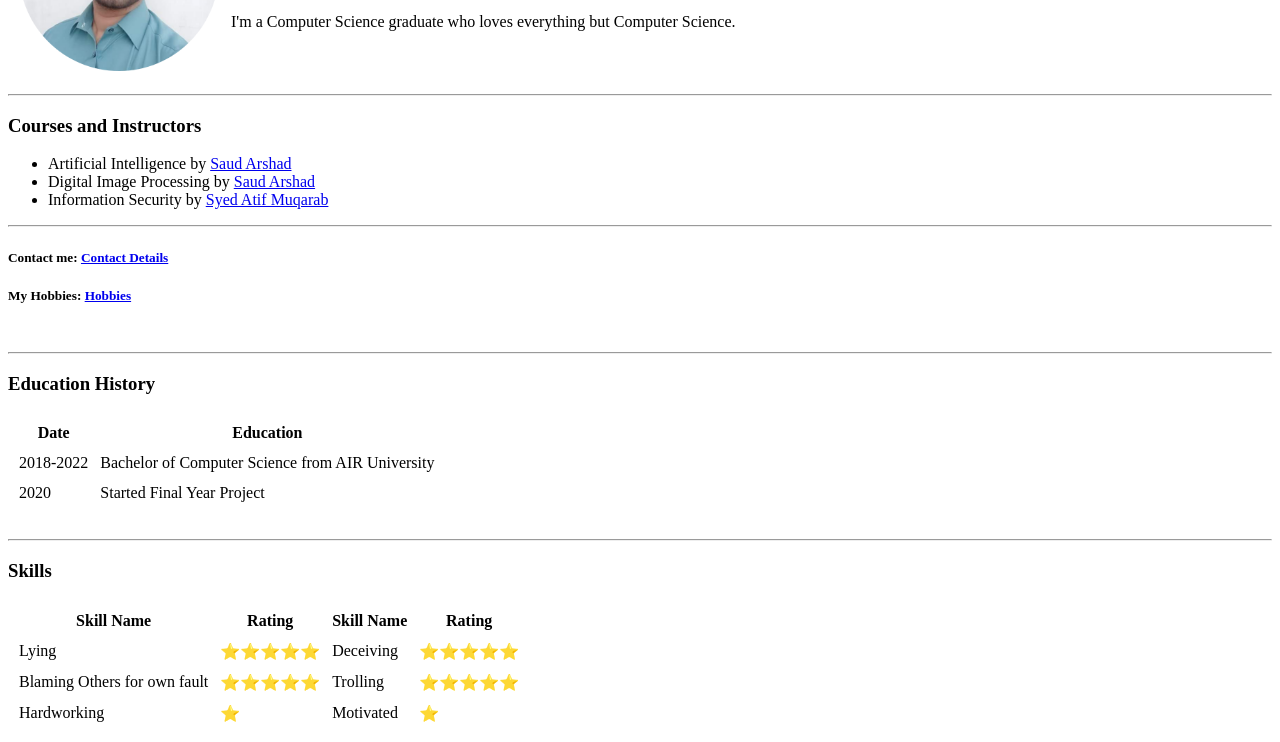
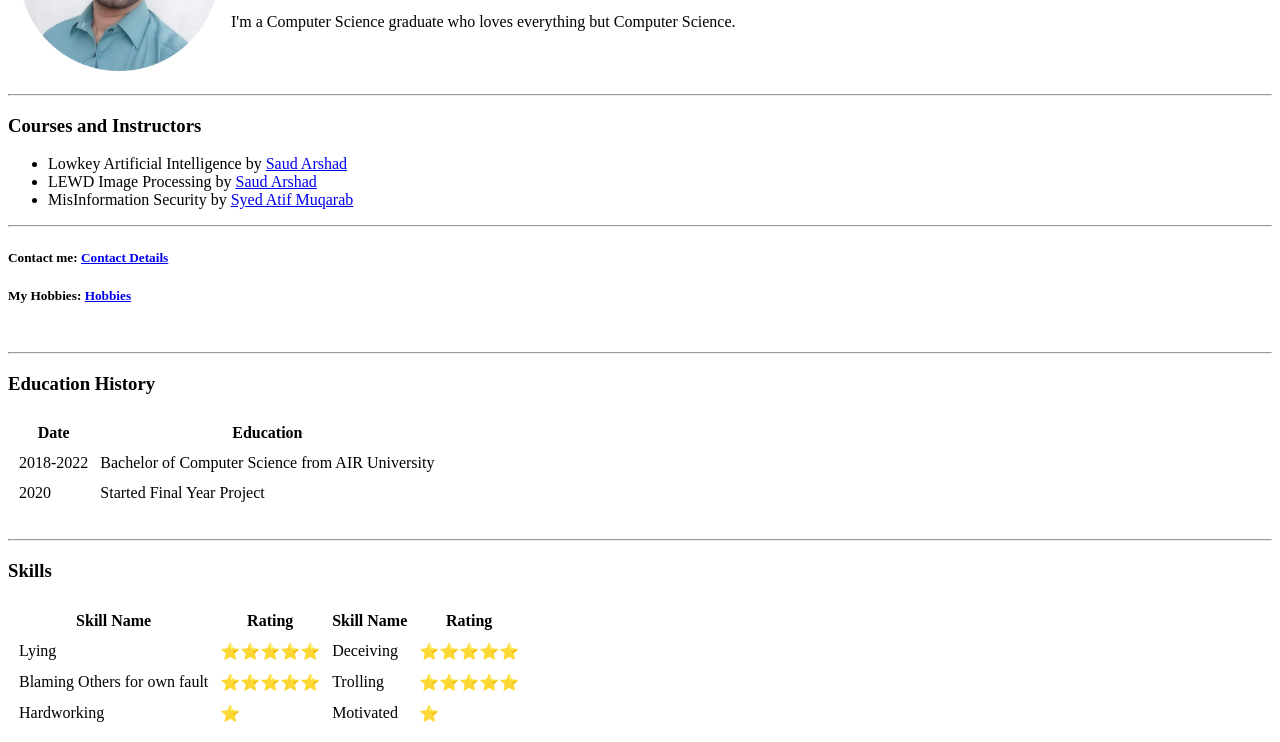
Before and after one commit to Adnan-Gondal/cv, a plain HTML site: page index.html in a window 1280 px wide. Shown: the part 148-890 px from the top of the page. Drawn offline with Linux system fonts and the light colour scheme.

Commit message:
Added initial CV info

```diff
--- a/index.html
+++ b/index.html
@@ -35,21 +35,21 @@
     <h3>Courses and Instructors</h3>
     <ul>
       <li>
-        Artificial Intelligence by
+        Lowkey Artificial Intelligence by
         <a
           href="https://pk.linkedin.com/in/saud-arshad-a38444141?trk=people-guest_people_search-card"
           >Saud Arshad</a
         >
       </li>
       <li>
-        Digital Image Processing by
+        LEWD Image Processing by
         <a
           href="https://pk.linkedin.com/in/saud-arshad-a38444141?trk=people-guest_people_search-card"
           >Saud Arshad</a
         >
       </li>
       <li>
-        Information Security by
+        MisInformation Security by
         <a
           href="https://pk.linkedin.com/in/syedatifmoqurrab?trk=public_profile_browsemap"
           >Syed Atif Muqarab</a
```
